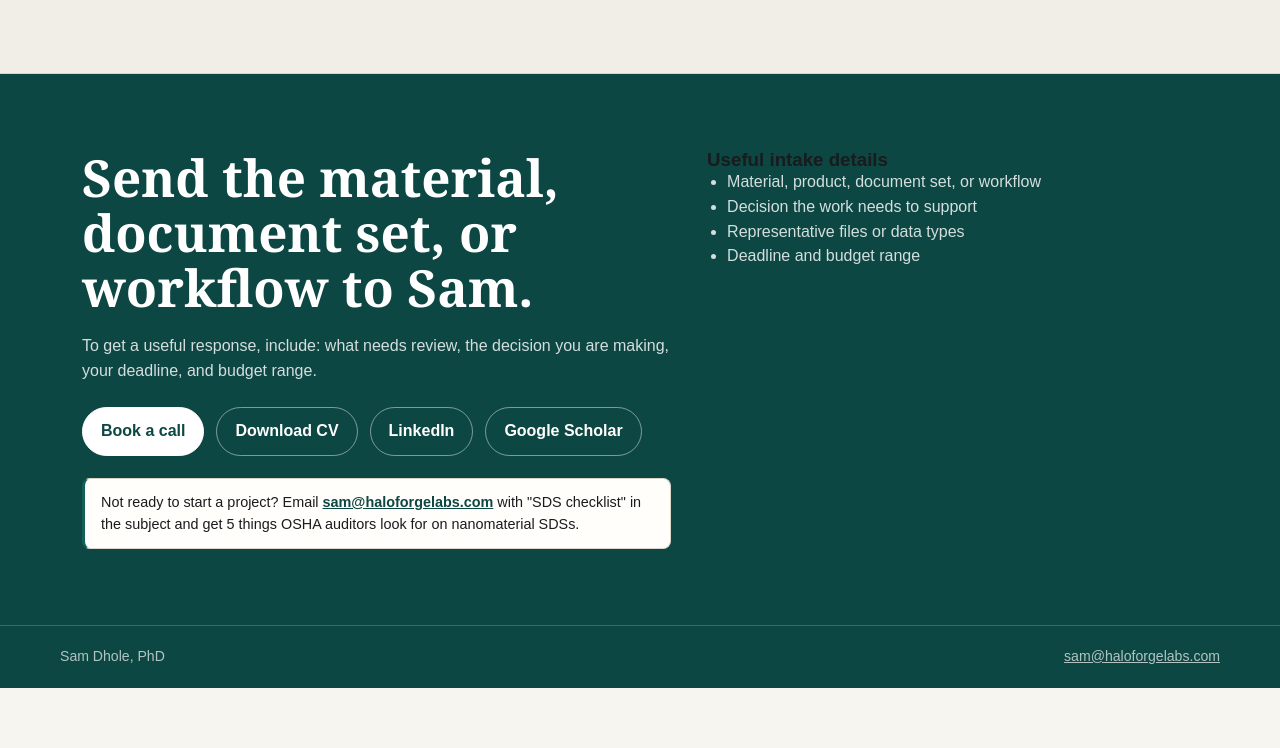
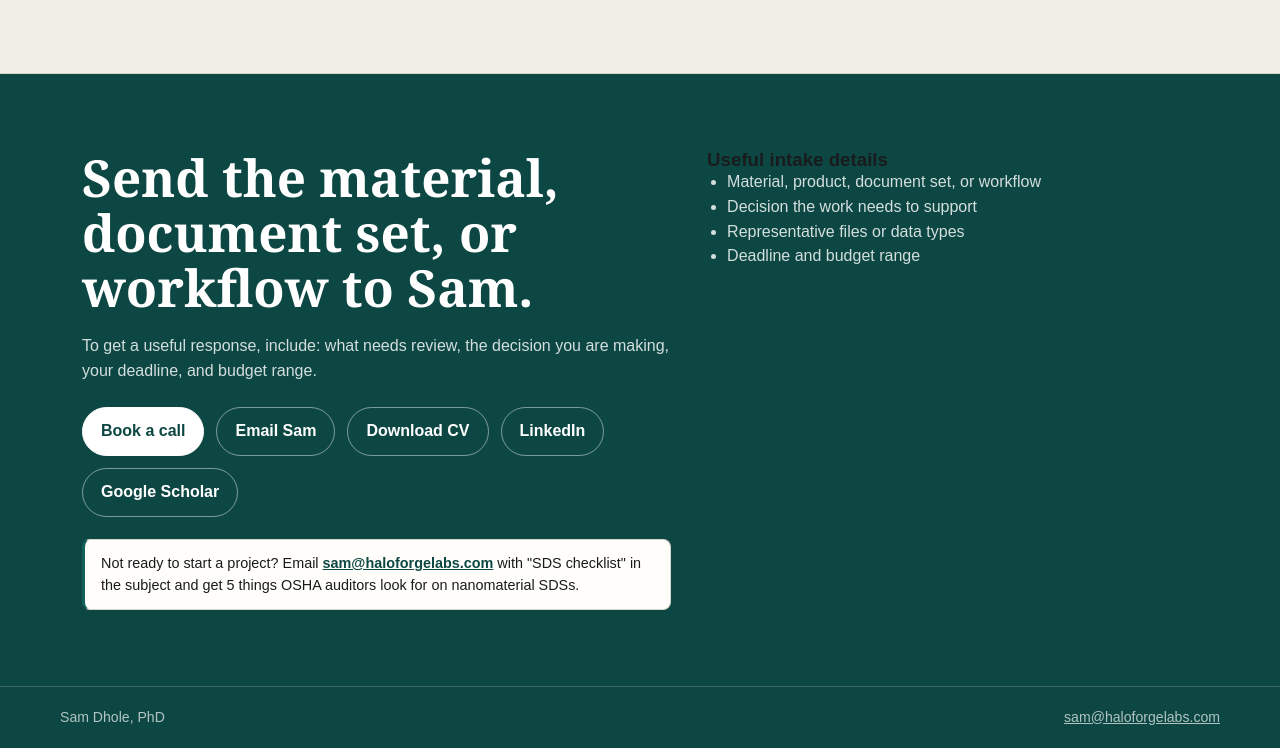
Before and after one commit to samdhole/samdhole.github.io, a plain HTML site: page index.html in a window 1280 px wide. Shown: the part 6959-7707 px from the top of the page. Before the commit the page ends 7647 px from the top, so only its background shows below. Drawn offline with Linux system fonts and the light colour scheme.

Commit message:
fix: restore Email Sam button in contact section

```diff
--- a/index.html
+++ b/index.html
@@ -1210,6 +1210,7 @@
           <p>To get a useful response, include: what needs review, the decision you are making, your deadline, and budget range.</p>
           <div class="contact-links">
             <a class="button" href="https://calendly.com/samdhole95">Book a call</a>
+            <a class="button secondary" href="mailto:sam@haloforgelabs.com?subject=Project%20inquiry%20for%20Sam%20Dhole">Email Sam</a>
             <a class="button secondary" href="assets/cv.pdf" download>Download CV</a>
             <a class="button secondary" href="https://www.linkedin.com/in/sam-d-0135b0130/">LinkedIn</a>
             <a class="button secondary" href="https://scholar.google.com/citations?user=ILe-yiQAAAAJ&hl=en&oi=ao">Google Scholar</a>
```
